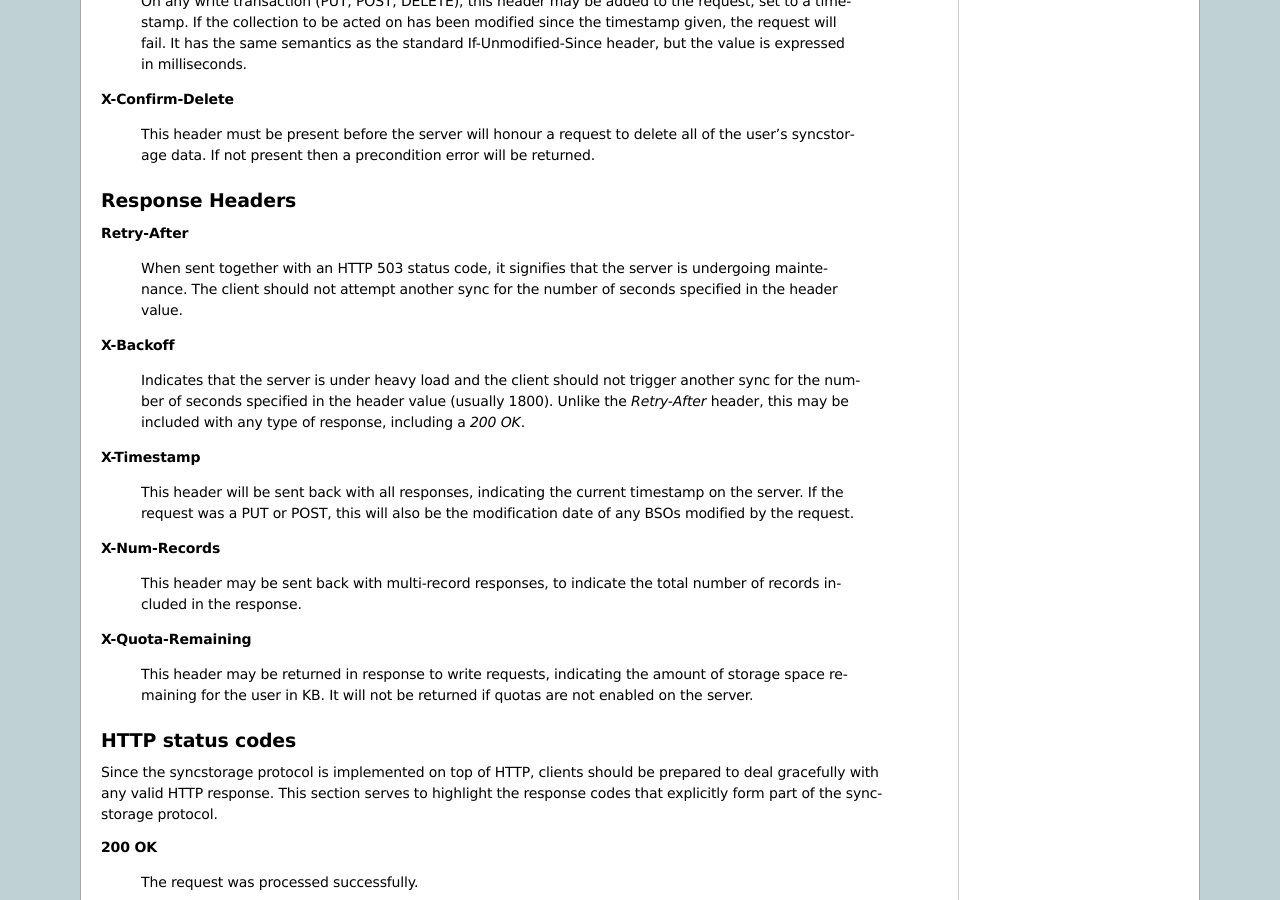
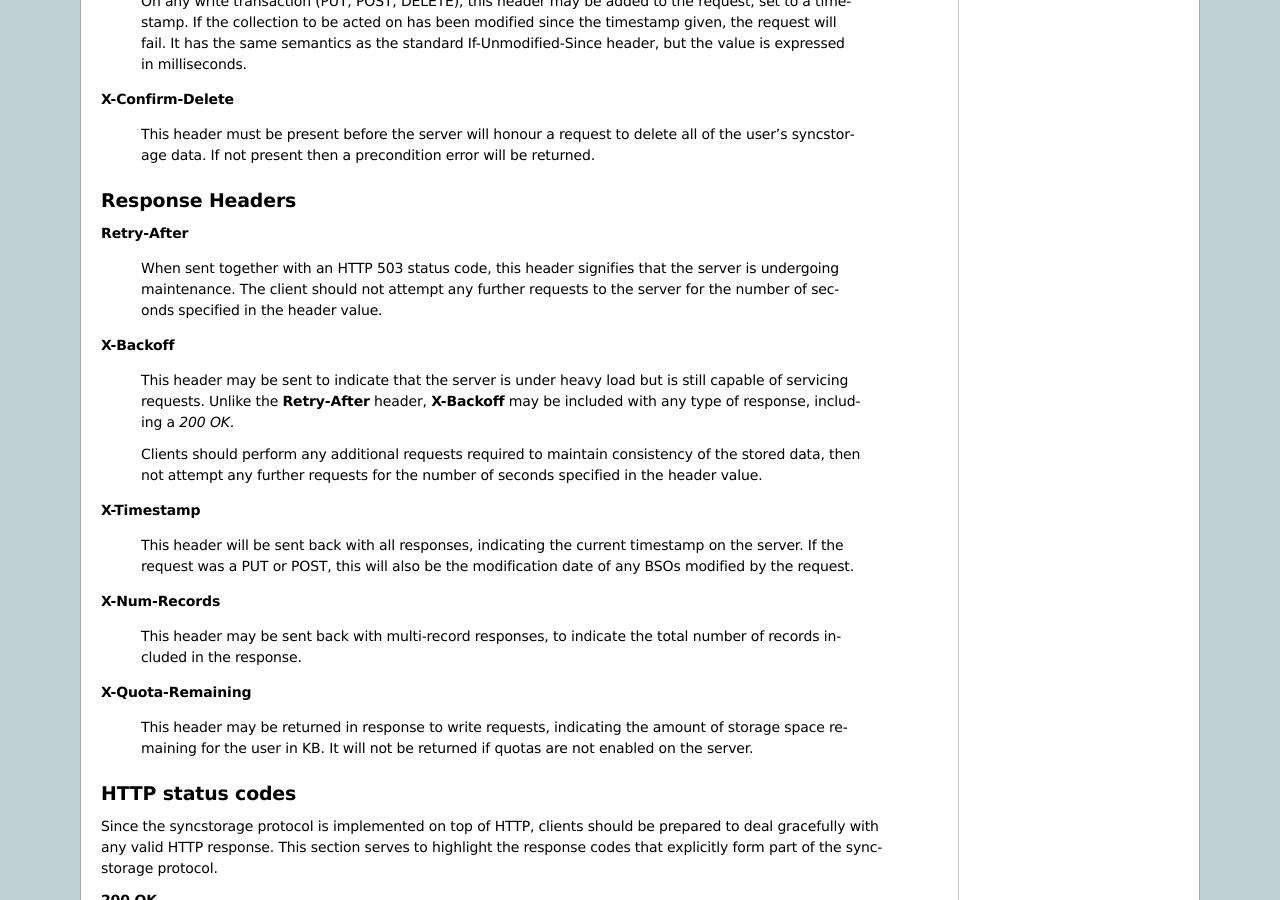
Before and after one commit to mozilla-services/docs, a Sphinx documentation site: the page built from source/storage/apis-2.0.rst, in a window 1280 px wide and 900 px high, scrolled down 5094 px. Built offline with Sphinx 7.4.7, drawn with Linux system fonts in a browser that asks for light colours.

Commit message:
Clarify expected client behaviour for Retry-After and X-Backoff.

```diff
--- a/source/storage/apis-2.0.rst
+++ b/source/storage/apis-2.0.rst
@@ -375,18 +375,21 @@
 
 **Retry-After**
 
-    When sent together with an HTTP 503 status code, it signifies that the
-    server is undergoing maintenance. The client should not attempt another
-    sync for the number of seconds specified in the header value.
-
+    When sent together with an HTTP 503 status code, this header signifies that
+    the server is undergoing maintenance. The client should not attempt any
+    further requests to the server for the number of seconds specified in
+    the header value.
 
 **X-Backoff**
 
-    Indicates that the server is under heavy load  and the client should not
-    trigger another sync for the number of seconds specified in the header
-    value (usually 1800).  Unlike the *Retry-After* header, this may be
-    included with any type of response, including a *200 OK*.
+    This header may be sent to indicate that the server is under heavy load
+    but is still capable of servicing requests.  Unlike the **Retry-After**
+    header, **X-Backoff** may be included with any type of response, including
+    a *200 OK*.
 
+    Clients should perform any additional requests required to maintain
+    consistency of the stored data, then not attempt any further requests for
+    the number of seconds specified in the header value.
 
 **X-Timestamp**
 
```
